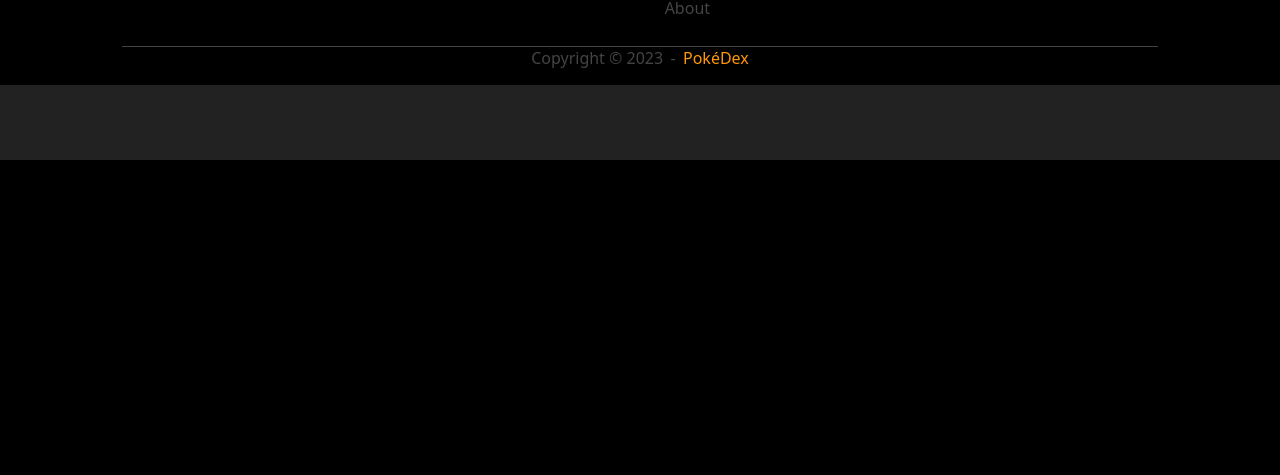
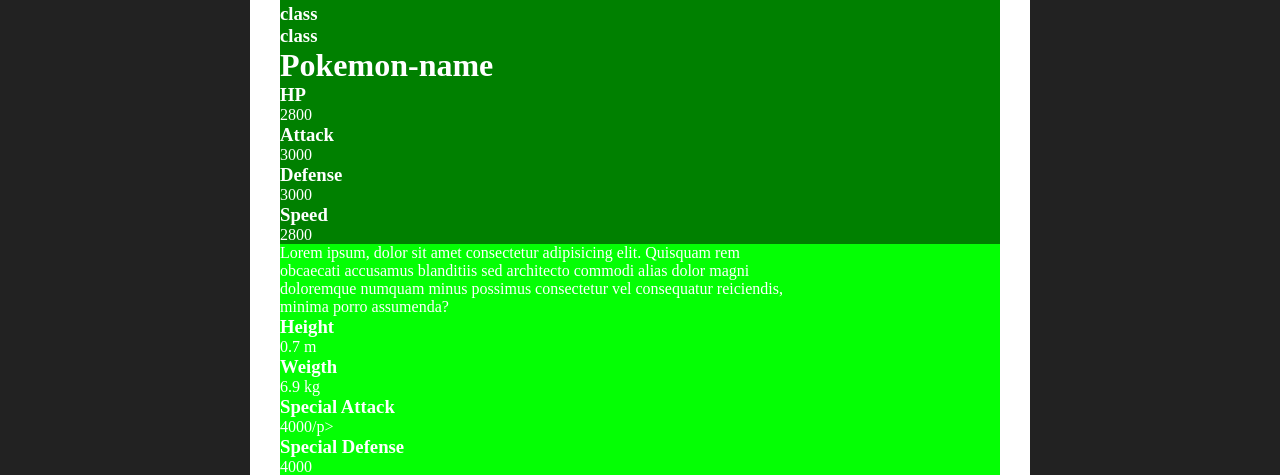
Before and after one commit to luizfernandoin/Pokedex, a Flask app: page /detail in a window 1280 px wide. Shown: the part 640-1115 px from the top of the page. Before the commit the page ends 800 px from the top, so only its background shows below. Run offline with Flask 3, Linux system fonts and the light colour scheme.

Commit message:
view: estrutura basica

```diff
--- a/app/templates/detail.html
+++ b/app/templates/detail.html
@@ -4,7 +4,71 @@
 {% endblock %}
 
 {% block conteudo %}
+<div class="container-detail">
+    <div class="main-detail" style="background-color: green">
+        <div class="card-header">
+            <img src="https://raw.githubusercontent.com/PokeAPI/sprites/master/sprites/pokemon/other/official-artwork/1.png" style="background-color: black;" alt="pokemon">
+            <div class="card-info">
+                <div class="poke-class">
+                    <h3>class</h3>
+                    <h3>class</h3>
+                </div>
+                <h1>Pokemon-name</h1>
+            </div>
+        </div>
+        <div class="card-body">
+            <div>
+                <h3>HP</h3>
+                <p>2800</p>
+            </div>
+            <div>
+                <h3>Attack</h3>
+                <p>3000</p>
+            </div>
+            <div>
+                <h3>Defense</h3>
+                <p>3000</p>
+            </div>
+            <div>
+                <h3>Speed</h3>
+                <p>2800</p>
+            </div>
+        </div>
+    </div>
 
+    <div class="secondary-detail" style="background-color: rgb(4, 255, 4)">
+        <div class="info">
+            <p>Lorem ipsum, dolor sit amet consectetur adipisicing elit. Quisquam rem obcaecati accusamus blanditiis sed architecto commodi alias dolor magni doloremque numquam minus possimus consectetur vel consequatur reiciendis, minima porro assumenda?</p>
+        </div>
+        <div class="data">
+            <div>
+                <div>
+                    <h3>Height</h3>
+                    <p>0.7 m</p>
+                </div>
+                <div>
+                    <h3>Weigth</h3>
+                    <p>6.9 kg</p>
+                </div>
+            </div>
+            <div>
+                <div>
+                    <h3>Special Attack</h3>
+                    <p>4000/p>
+                </div>
+                <div>
+                    <h3>Special Defense</h3>
+                    <p>4000</p>
+                </div>
+            </div>
+        </div>
+        <div class="evolutions">
+            <img src="https://raw.githubusercontent.com/PokeAPI/sprites/master/sprites/pokemon/other/official-artwork/1.png" style="background-color: black;" alt="pokemon">
+            <img src="https://raw.githubusercontent.com/PokeAPI/sprites/master/sprites/pokemon/other/official-artwork/1.png" style="background-color: black;" alt="pokemon">
+            <img src="https://raw.githubusercontent.com/PokeAPI/sprites/master/sprites/pokemon/other/official-artwork/1.png" style="background-color: black;" alt="pokemon">
+        </div>
+    </div>
+</div>
 {% endblock %}
 
 {% block footer %}
```
